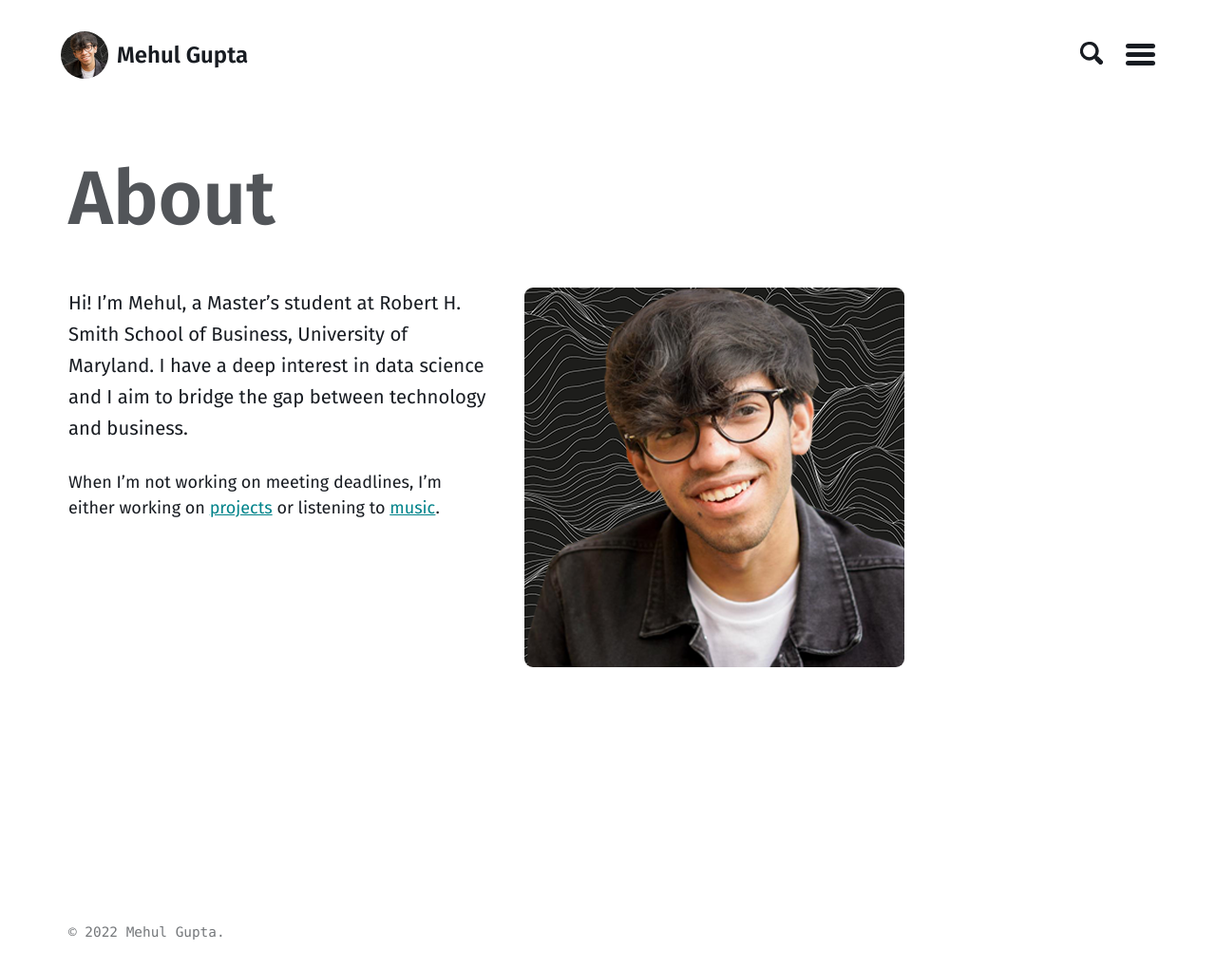
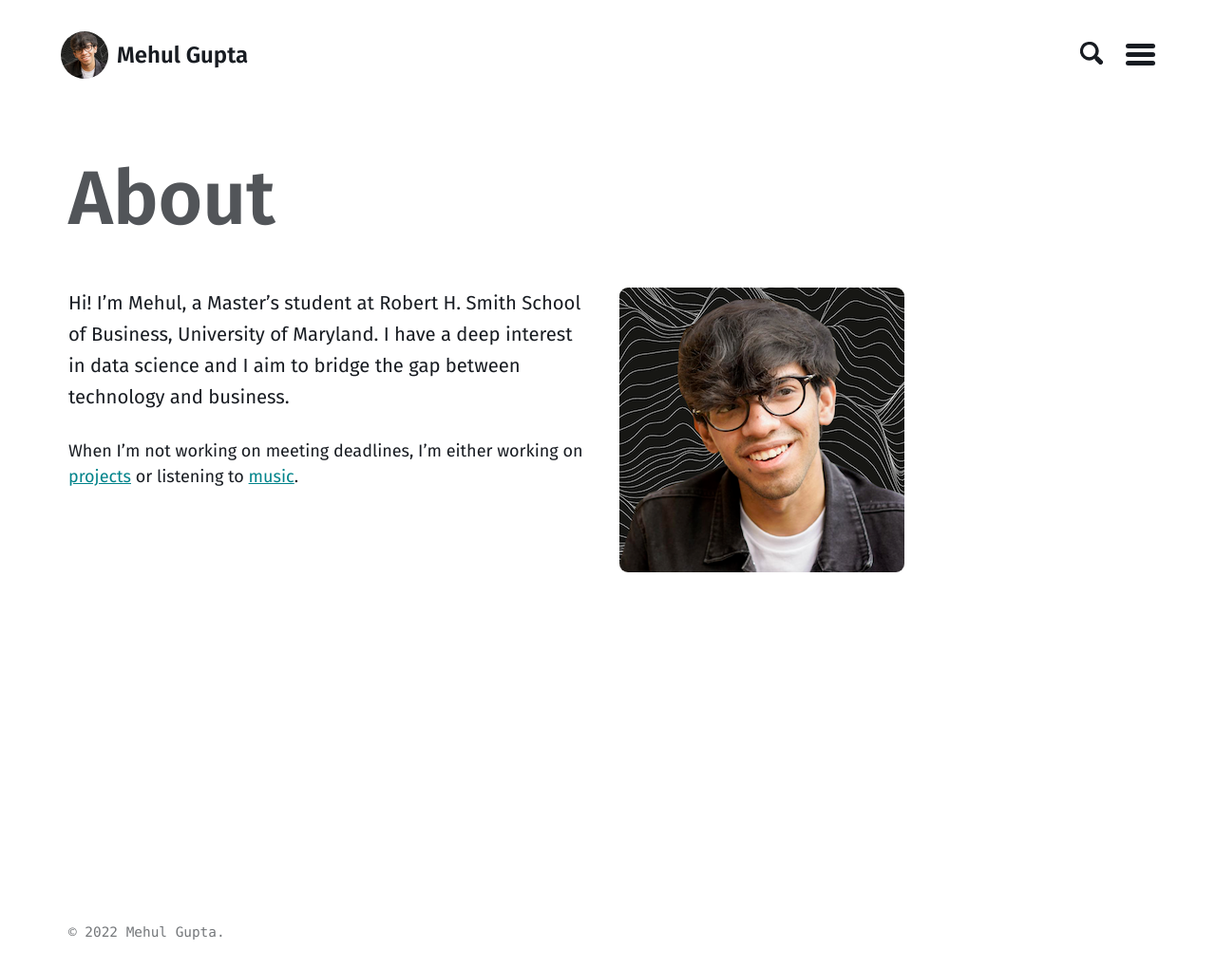
Before and after one commit to mehulg25/mehulg25.github.io, a Jekyll site: the page built from about.md, in a window 1280 px wide. Shown: the whole page at 95% size. Built offline with Jekyll 4.4.1, drawn with Linux system fonts in a browser that asks for light colours.

Commit message:
Update Author Image
Resized Author Image.

```diff
--- a/_config.yml
+++ b/_config.yml
@@ -23,7 +23,7 @@ url: https://mehulg25.github.io # the base hostname & protocol for your site e.g
 author:
   name: Mehul Gupta
   twitter: mehulg25
-  picture: /assets/images/400x400.png
+  picture: /assets/images/Vcasual_bg.png
 twitter_username: mehulg25
 github_username: mehulg25
 # discord_server:
```
